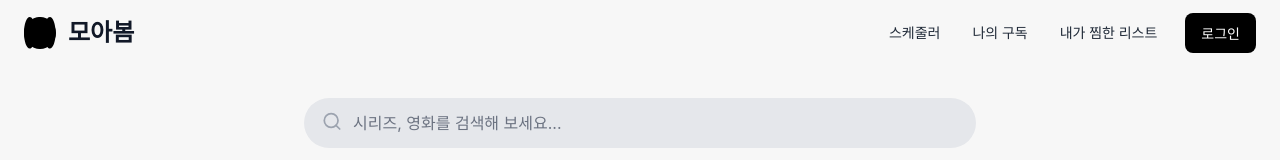
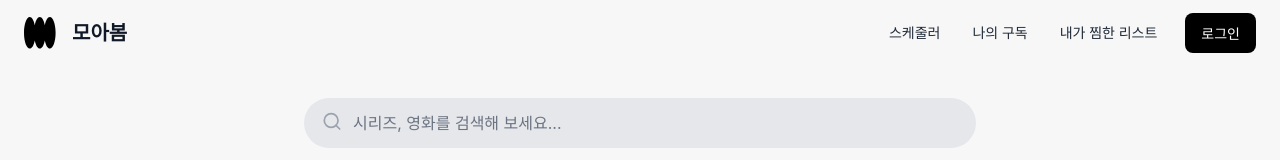
Before and after one commit to SE-MoaBom/SE-MoaBom-Front, a React (Vite) app: page / in a window 1280 px wide. Shown: the top 160 px of the page. Built offline with nearby package versions, Linux system fonts and the light colour scheme.

Commit message:
로고 문제 수정

```diff
--- a/src/styles/LoginPage.css
+++ b/src/styles/LoginPage.css
@@ -1,21 +1,3 @@
-.logo-container {
-  display: flex;
-  align-items: center;
-  gap: 0.75rem;
-}
-
-.logo-icon {
-  width: 2rem;
-  height: 2rem;
-  background-color: black;
-  border-radius: 9999px;
-}
-
-.logo-text {
-  font-size: 1.5rem;
-  font-weight: 700;
-}
-
 .page-wrapper {
   display: flex;
   flex-direction: column;
--- a/src/styles/SignupPage.css
+++ b/src/styles/SignupPage.css
@@ -1,21 +1,3 @@
-.logo-container {
-  display: flex;
-  align-items: center;
-  gap: 0.75rem;
-}
-
-.logo-icon {
-  width: 2rem;
-  height: 2rem;
-  background-color: black;
-  border-radius: 9999px;
-}
-
-.logo-text {
-  font-size: 1.5rem;
-  font-weight: 700;
-}
-
 .page-wrapper {
   display: flex;
   flex-direction: column;
```
